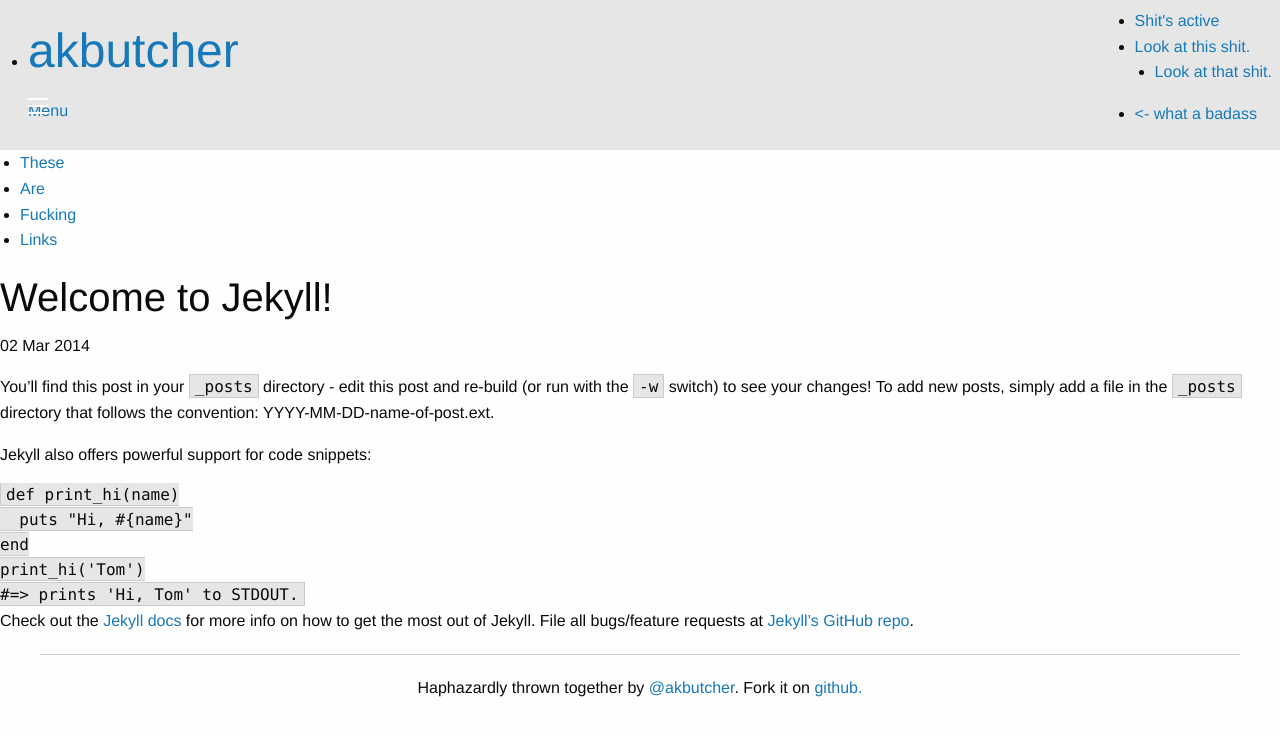
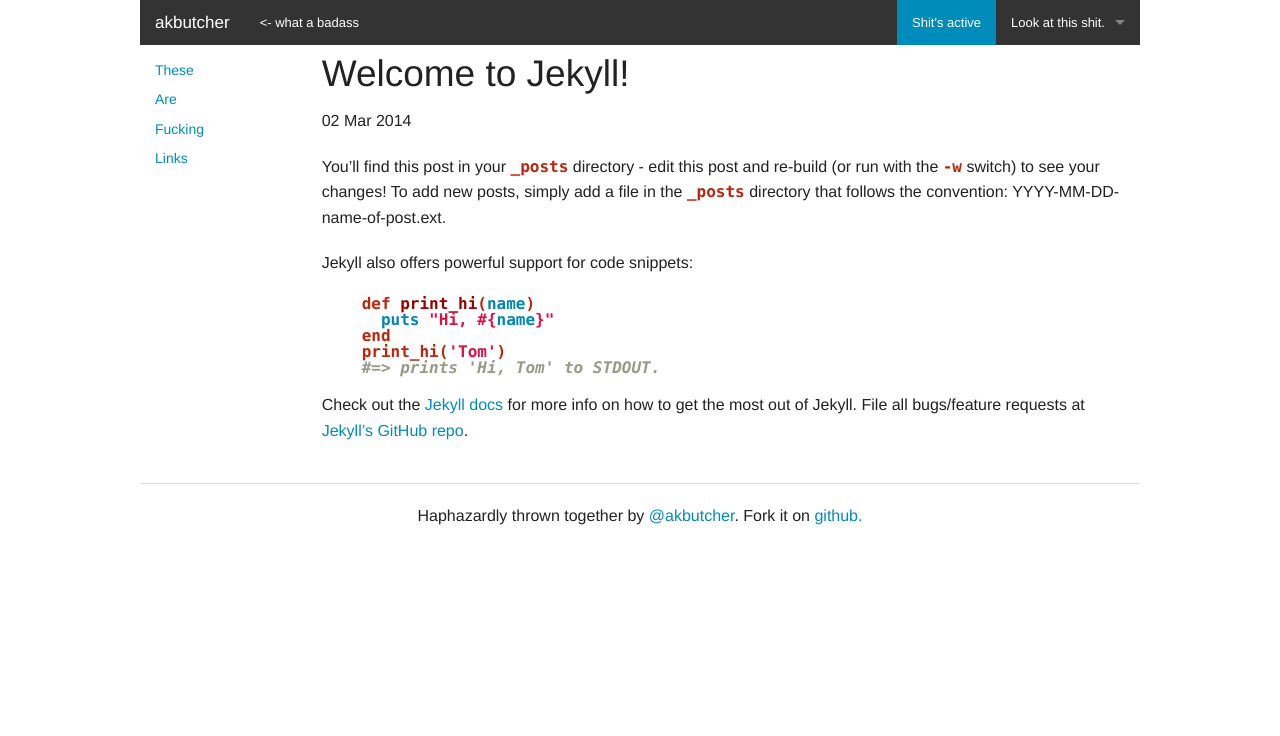
Before and after one commit to abutcher/abutcher.github.io, a Jekyll site: the page built from _posts/2014-03-02-welcome-to-jekyll.markdown, in a window 1280 px wide. Shown: the top 736 px of the page. Built offline with Jekyll 4.4.1, drawn with Linux system fonts in a browser that asks for light colours; nearby versions of some CDN libraries; library files that are not in the unit come from our copies; Markdown is read by kramdown in place of the engine named in the settings; comment, search, counter and statistics services are not loaded.

Commit message:
Root to css.

```diff
--- a/_layouts/default.html
+++ b/_layouts/default.html
@@ -6,8 +6,8 @@
         <title>{{ page.title }}</title>
         <meta name="viewport" content="width=device-width">
 
-        <link rel="stylesheet" href="css/syntax.css">
-        <link rel="stylesheet" href="css/foundation.css">
+        <link rel="stylesheet" href="/css/syntax.css">
+        <link rel="stylesheet" href="/css/foundation.css">
     </head>
     <body>
 
```
